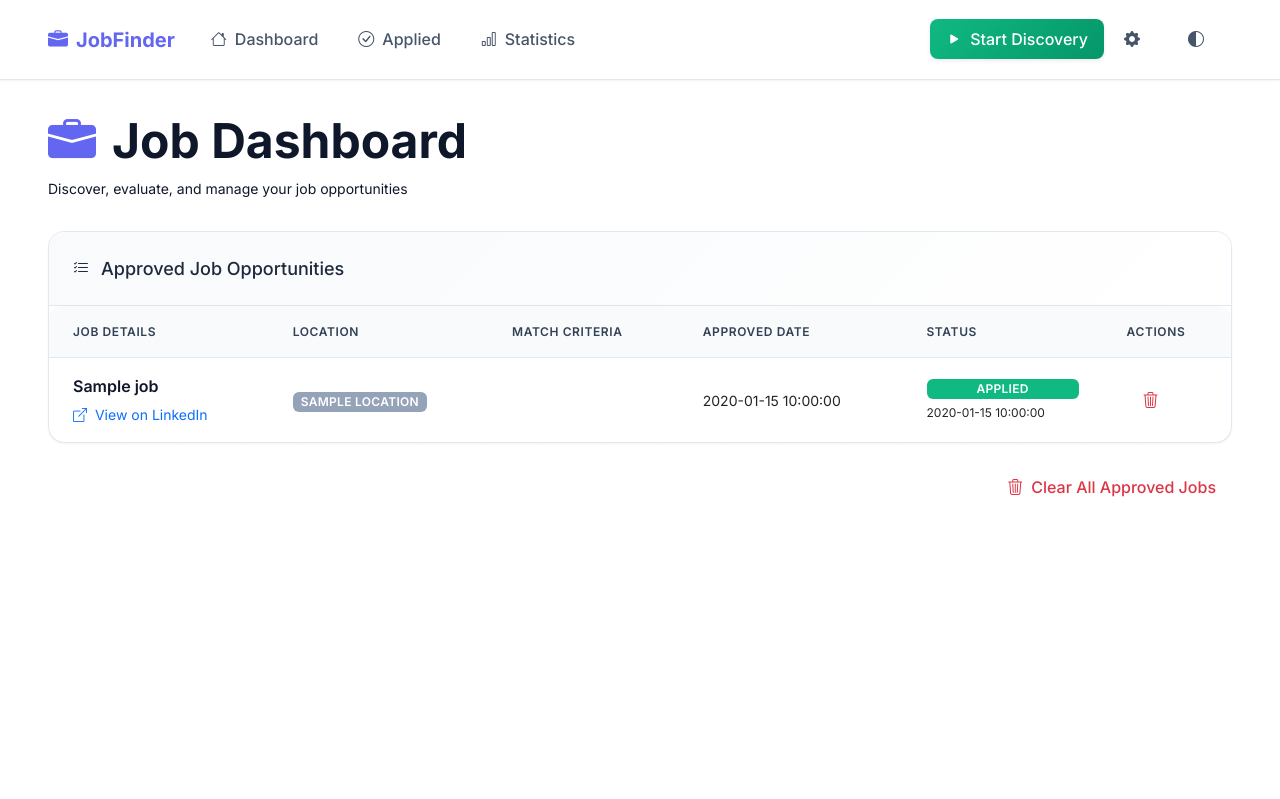
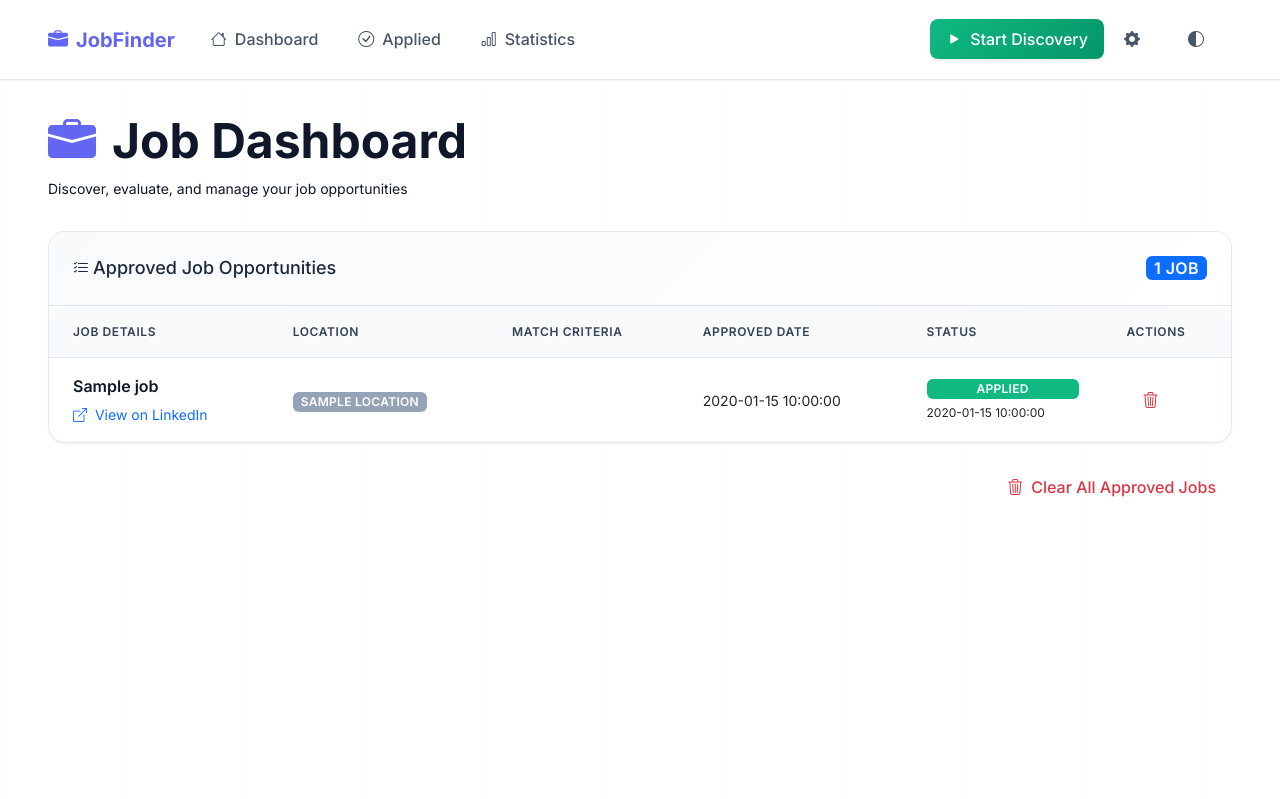
Before and after one commit to mbusbee505/JobFinder, a Flask app: template templates/dashboard.html in a window 1280 px wide. Shown: the top 799 px of the page. Run offline with Flask 3, Linux system fonts and the light colour scheme; the template is opened without the code that fills it: most values are stand-ins (such as "Sample title", 1, 10 or a date in 2020).

Commit message:
fixed dashboard

```diff
--- a/templates/dashboard.html
+++ b/templates/dashboard.html
@@ -15,9 +15,12 @@
     <!-- Jobs Table -->
     {% if jobs %}
     <div class="card slide-up">
-        <div class="card-header">
-            <i class="bi bi-list-check"></i>
-            <h5>Approved Job Opportunities</h5>
+        <div class="card-header d-flex justify-content-between align-items-center">
+            <div>
+                <i class="bi bi-list-check"></i>
+                <h5 class="d-inline">Approved Job Opportunities</h5>
+            </div>
+            <span class="badge bg-primary fs-6">{{ jobs|length }} job{{ 's' if jobs|length != 1 else '' }}</span>
         </div>
         <div class="card-body p-0">
             <div class="table-container">
@@ -171,7 +174,6 @@ async function deleteJob(approvedId) {
             row.style.transform = 'translateX(100%)';
             row.style.opacity = '0';
             setTimeout(() => row.remove(), 300);
-            showNotification('Job removed successfully', 'success');
         } else {
             showNotification(result.message, 'error');
         }
--- a/templates/job_detail.html
+++ b/templates/job_detail.html
@@ -203,8 +203,7 @@ async function deleteJob(approvedId) {
         const result = await response.json();
 
         if (result.success) {
-            showAlert('Job deleted successfully', 'success');
-            setTimeout(() => window.location.href = '{{ url_for("dashboard") }}', 1000);
+            window.location.href = '{{ url_for("dashboard") }}';
         } else {
             showAlert(result.message, 'error');
         }
```
